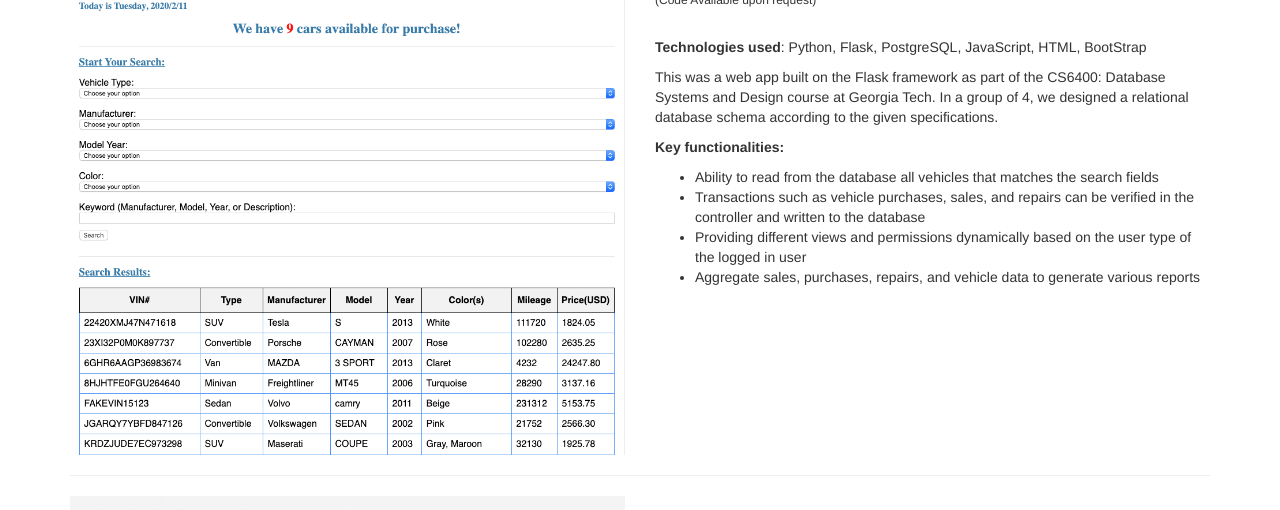
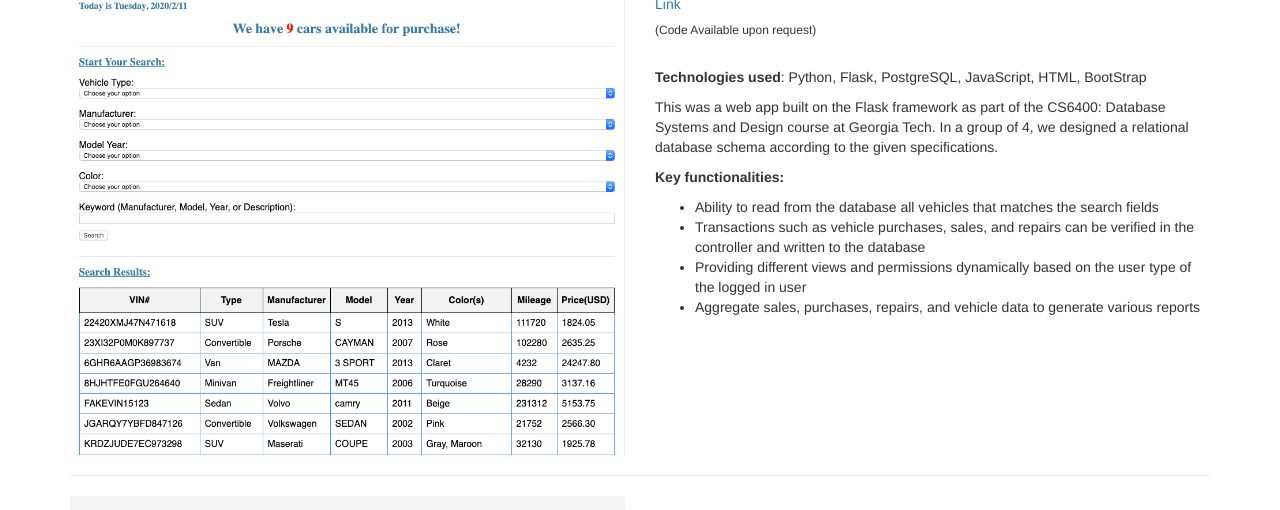
Before and after one commit to attong/attong.github.io, a plain HTML site: page portfolio.html in a window 1280 px wide. Shown: the part 182-692 px from the top of the page. Drawn offline with nearby package versions, Linux system fonts and the light colour scheme.

Commit message:
added link to burdells car

```diff
--- a/portfolio.html
+++ b/portfolio.html
@@ -21,6 +21,7 @@
                 </div>
                 <div class="col-sm-6">
                     <h2>Burdell's Car Dealership App</h2>
+                    <a href="http://burdellcars.herokuapp.com/">Link</a>
                     <h6>(Code Available upon request)</h6>
                     <br>
                     <p><b>Technologies used</b>: Python, Flask, PostgreSQL, JavaScript, HTML, BootStrap</p>
```
